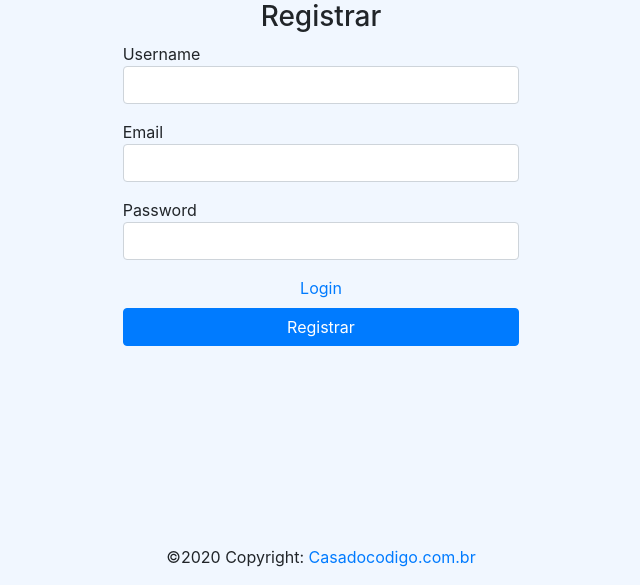
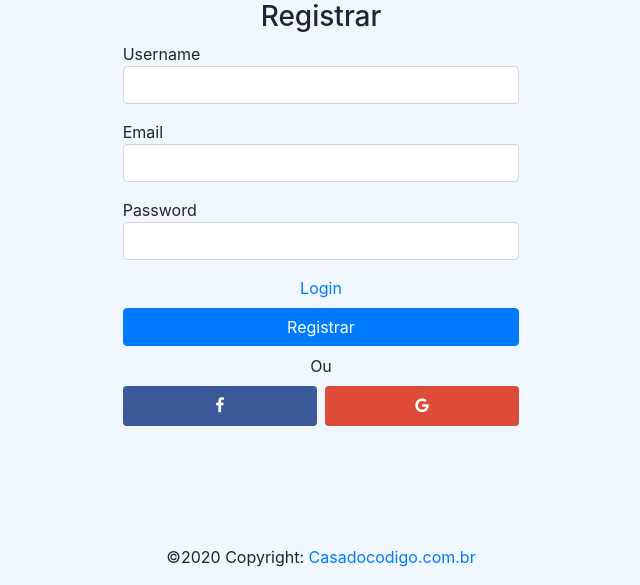
Before and after one commit to tiagoluizrs/livro_django, a Django app: page /register in a window 1280 px wide. Shown: the part 215-800 px from the top of the page, without its empty margins (319-959 px from the left). Run offline with Django 3.2, Linux system fonts and the light colour scheme; some libraries are stand-ins or nearby versions.

Commit message:
Capítulo 10 Finalizado

```diff
--- a/medicSearch/static/css/global.css
+++ b/medicSearch/static/css/global.css
@@ -25,3 +25,38 @@
 .navigation{
     margin: 0 auto;
 }
+.social-container{
+    display: flex;
+}
+.social-container span{
+    display: flex;
+    align-content: space-between;
+}
+.social-container a {
+    margin: 0 1%;
+    width: 50%;
+    height: 40px;
+    line-height: 25px;
+}
+.social-container a, .social-container a:hover, .social-container a:active, .social-container a:visited{
+    color: #fff
+}
+.social-container a:first-child {
+    margin-left: 0;
+}
+.social-container a:last-child {
+    margin-right: 0;
+}
+
+.social-container a#facebook, .social-container a#facebook:visited{
+    background-color: #3b5999;
+}
+.social-container a#google, .social-container a#google:visited{
+    background-color: #dd4b39;
+}
+.social-container a#facebook:hover, .social-container a#facebook:active{
+    background-color: #383871;
+}
+.social-container a#google:hover, .social-container a#google:active{
+    background-color: #9e3e2c;
+}
--- a/medicSearch/templates/auth/auth.html
+++ b/medicSearch/templates/auth/auth.html
@@ -23,6 +23,11 @@
                 {% endfor %}
                 <a href="{{link_href}}" class="text-center mt-2 mb-2" style="display: block;">{{link_text}}</a>
                 <button type="submit" class="btn btn-primary">{{button_text}}</button>
+                <p class="text-center mt-2 mb-2" style="display: block;">Ou</p>
+                <div class="social-container">
+                    <a class="btn" id="facebook" href="{% url 'social:begin' 'facebook' %}"><i class="fa fa-facebook-f"></i></a>
+                    <a class="btn" id="google" href="{% url 'social:begin' 'google-oauth2' %}"><i class="fa fa-google"></i></a>
+                </div>
             </form>
         </div>
     </div>
--- a/medicSearch/templates/profile/profile.html
+++ b/medicSearch/templates/profile/profile.html
@@ -17,7 +17,7 @@
                 {% endif %}
 
                 {% if profile.user.id == request.user.id %}
-                <a id="icon-edit" href="/my-profile"><i class="fa fa-edit"></i></a>
+                <a id="icon-edit" href="/profile/edit"><i class="fa fa-edit"></i></a>
                 {% endif %}
                 <ul class="list-group">
                     <li class="list-group-item">Nome: {{profile.user.get_full_name | default:"Sem nome"}}</li>
--- a/medicSearch/urls/AuthUrls.py
+++ b/medicSearch/urls/AuthUrls.py
@@ -1,8 +1,9 @@
-from django.urls import path
+from django.urls import path, include
 from medicSearch.views.AuthView import login_view, register_view, logout_view
 
 urlpatterns = [
     path("login", login_view),
     path("register", register_view),
     path("logout", logout_view),
+    path('social-auth/', include('social_django.urls', namespace="social")),
 ]
```
Also changed, not shown: medicSearchAdmin/settings/settings.py (+28 -2 lines), medicSearch/static/css/medic.css (added), medicSearchAdmin/db.sqlite3.
